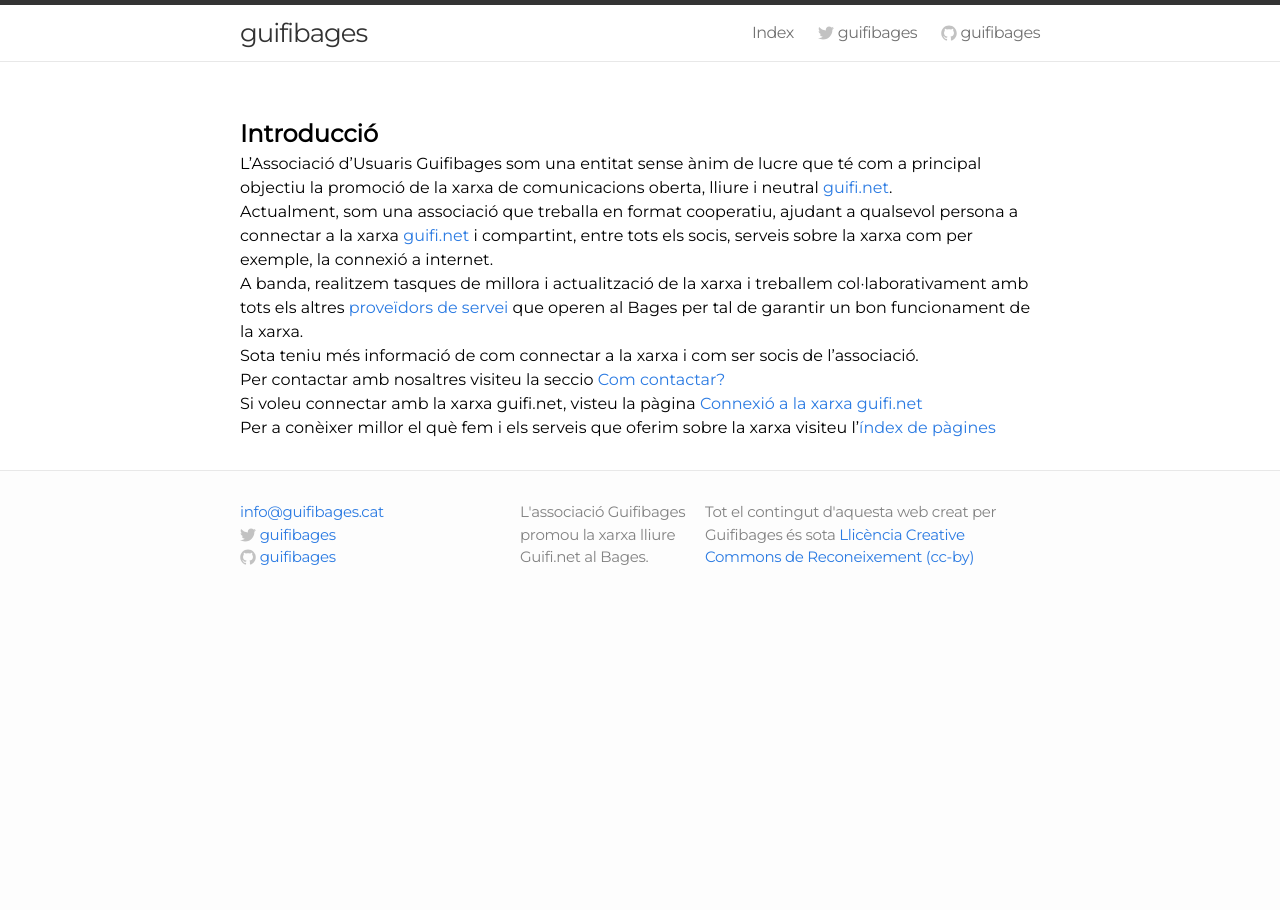
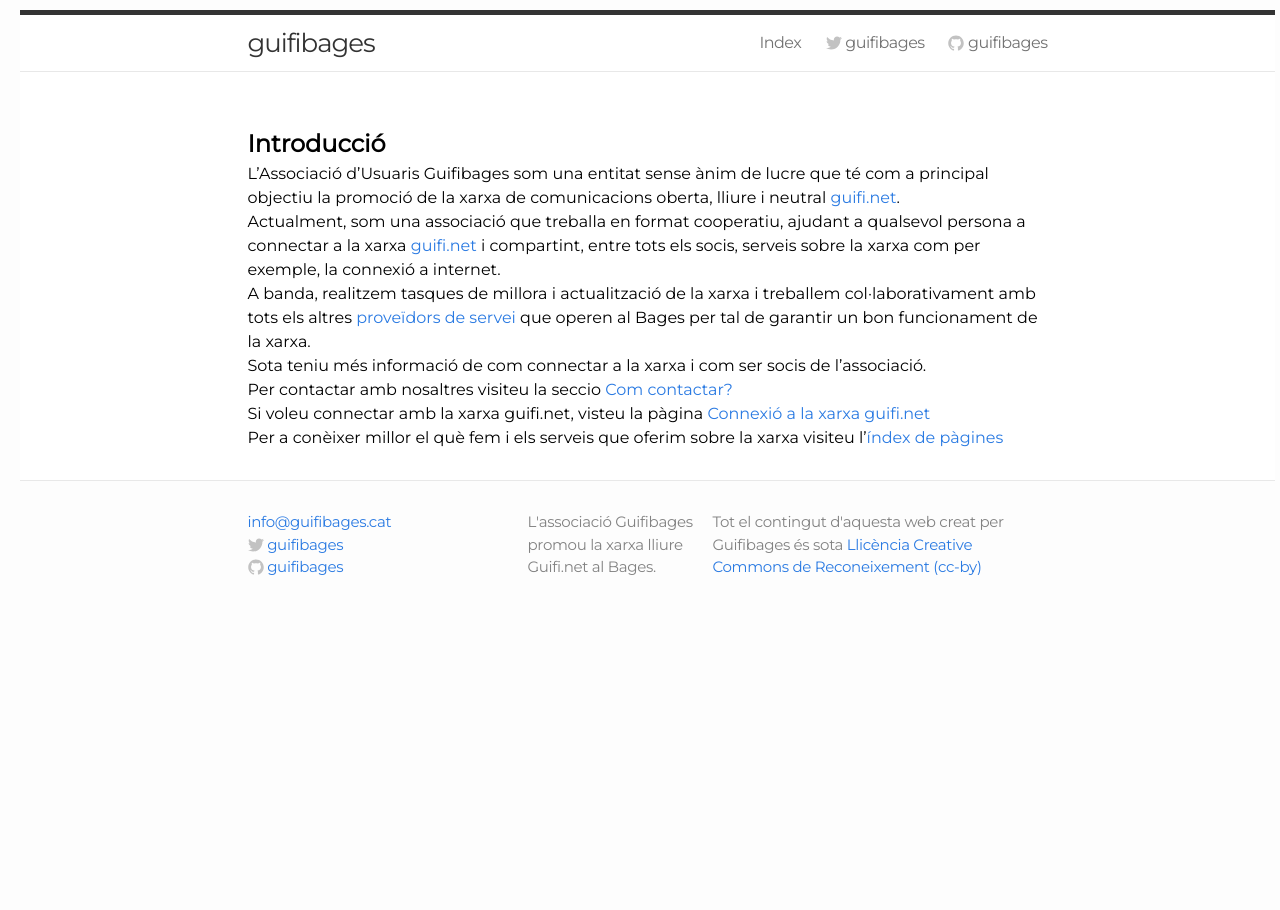
Before and after one commit to guifibages/guifibages.github.io, a Jekyll site: the page built from index.md, in a window 1280 px wide. Built offline with Jekyll 4.4.1, drawn with Linux system fonts in a browser that asks for light colours.

Commit message:
Update main.css

```diff
--- a/css/main.css
+++ b/css/main.css
@@ -15,6 +15,7 @@
   font-size: 16px;
   line-height: 1.5;
   font-weight: 300;
+  margin:10px 5px 15px 20px;
   background-color: #fdfdfd;
 }
 
```
